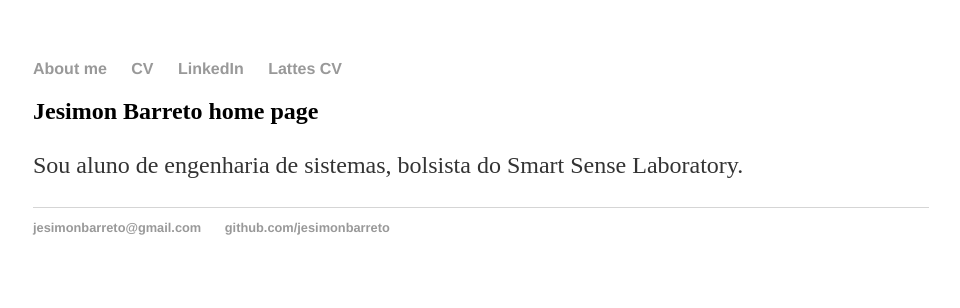
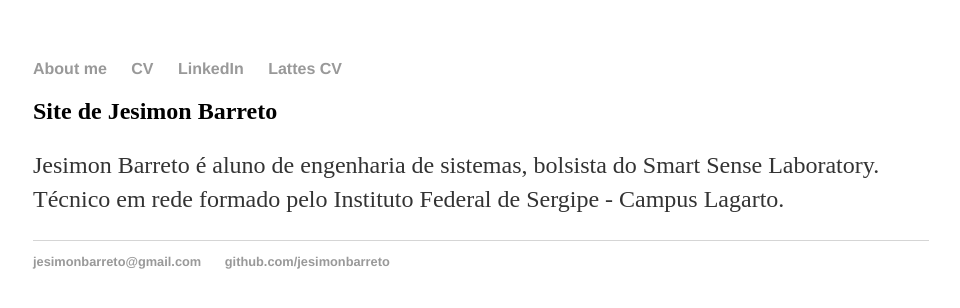
Before and after one commit to jesimonbarreto/jesimonbarreto.github.io, a Jekyll site: the page index.html, which Jekyll copies as it is, in a window 1280 px wide. Shown: the top 308 px of the page, without its empty margins (159-1119 px from the left). Built offline with Jekyll 4.4.1, drawn with Linux system fonts in a browser that asks for light colours.

Commit message:
Update index.html

```diff
--- a/index.html
+++ b/index.html
@@ -16,8 +16,8 @@
 		</nav>
 		<div class="container">
 		<div class="blurb">
-			<h2>Jesimon Barreto home page</h2>
-			<p>Sou aluno de engenharia de sistemas, bolsista do Smart Sense Laboratory.</p>
+			<h2>Site de Jesimon Barreto</h2>
+			<p>Jesimon Barreto é aluno de engenharia de sistemas, bolsista do Smart Sense Laboratory. Técnico em rede formado pelo Instituto Federal de Sergipe - Campus Lagarto.</p>
 		</div><!-- /.blurb -->
 		</div><!-- /.container -->
 		<footer>
```
